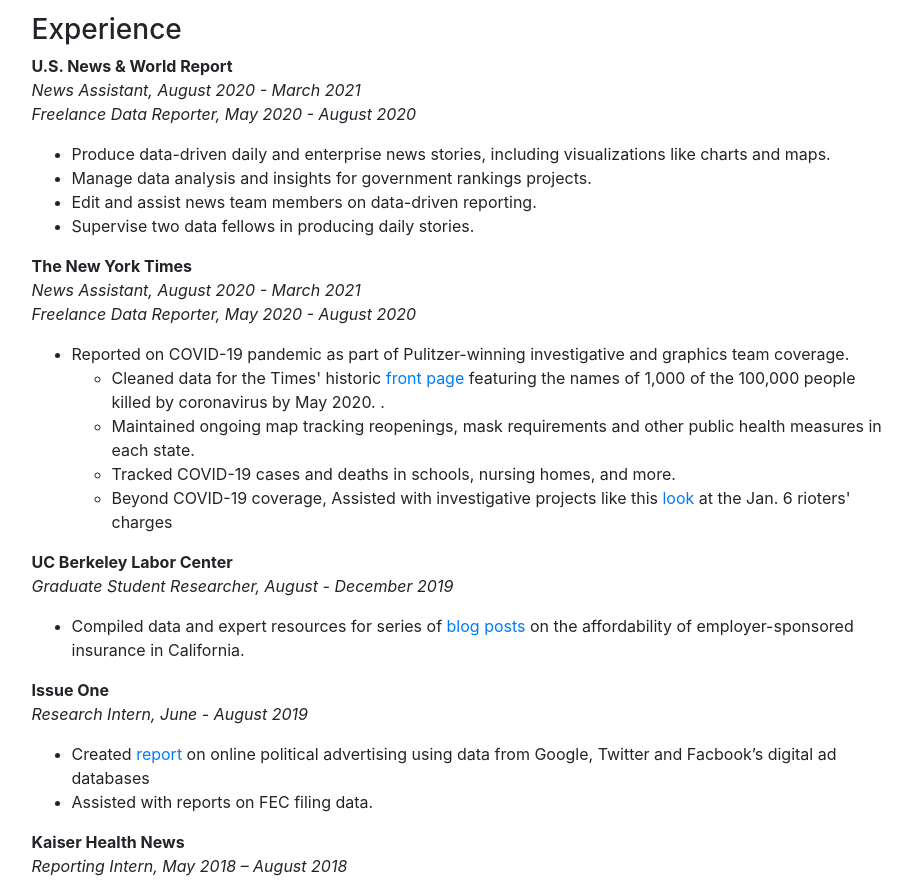
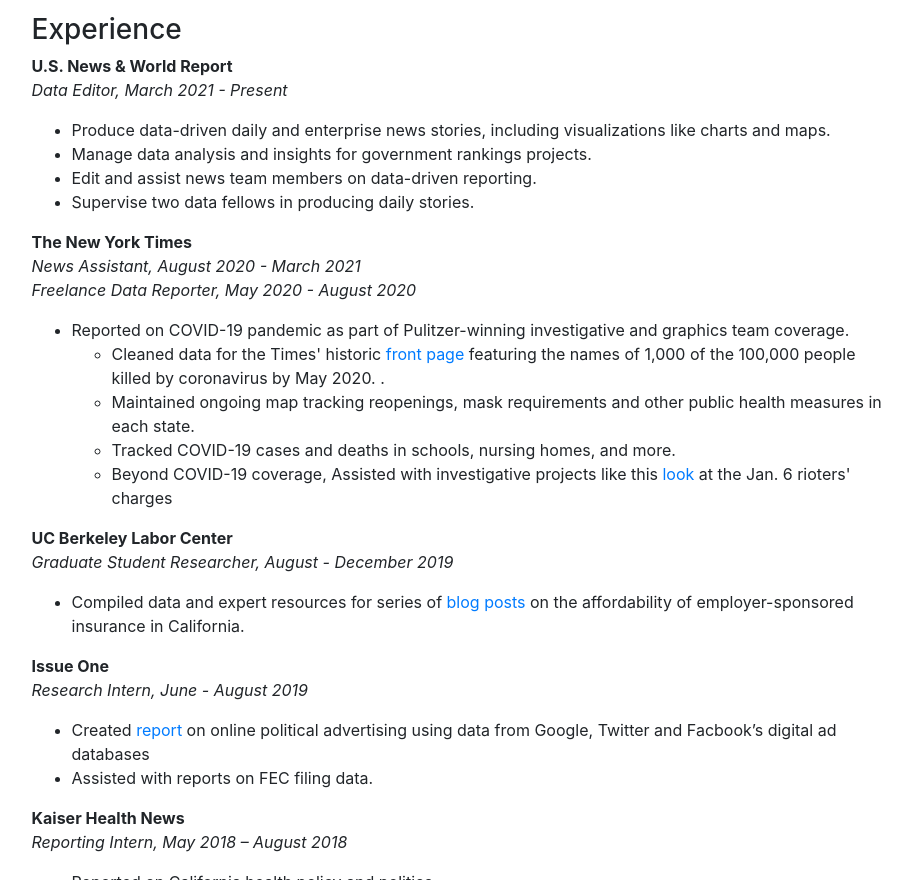
Before and after one commit to alexleedsmatthews/website, a website with bundled scripts: page index.html in a window 1280 px wide. Shown: the part 1766-2646 px from the top of the page, without its empty margins (176-1088 px from the left). Built offline with nearby package versions, Linux system fonts and the light colour scheme.

Commit message:
updating title

```diff
--- a/index.html
+++ b/index.html
@@ -165,7 +165,7 @@
 <h3 id="education"><a name="education" href="#education"></a>Education</h3>
 <p><strong>University of California, Berkeley</strong><br>August 2017 – May 2020 | Master of Journalism and Master of Public Health<br><br><strong>University of California, Berkeley</strong><br>August 2009 – May 2013 | B.A. Sociology</p>
 <h3 id="experience"><a name="experience" href="#experience"></a>Experience</h3>
-<p><strong>U.S. News & World Report</strong><br><em>News Assistant, August 2020 - March 2021<br>Freelance Data Reporter, May 2020 - August 2020</em></p>
+<p><strong>U.S. News & World Report</strong><br><em>Data Editor, March 2021 - Present</em></p>
 <ul>
   <li>Produce data-driven daily and enterprise news stories, including visualizations like charts and maps.</li>
   <li>Manage data analysis and insights for government rankings projects.</li>
```
